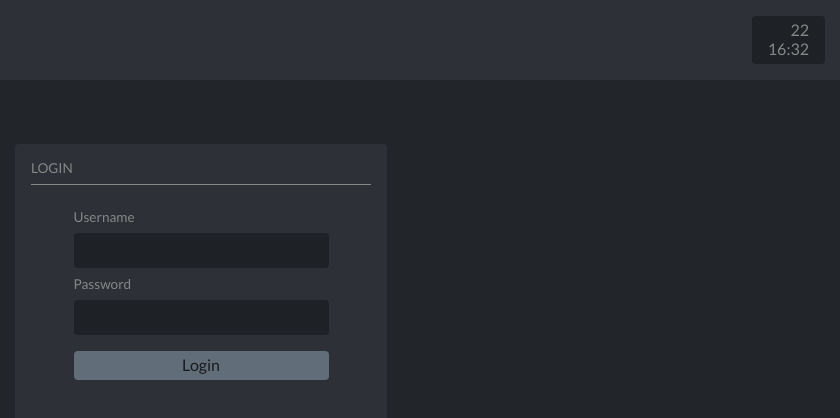
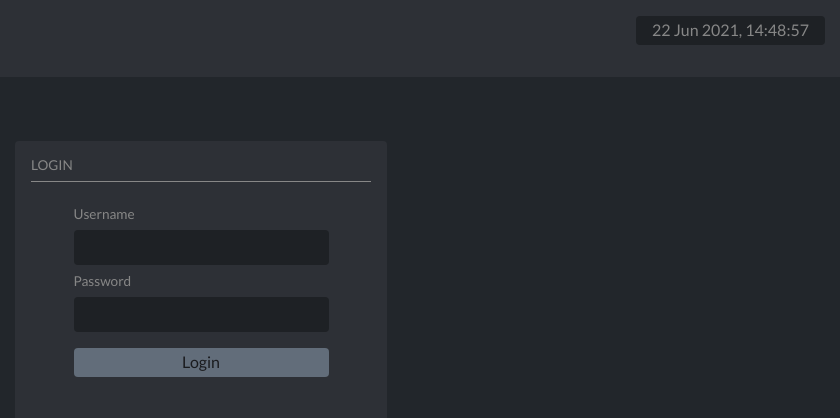
Before and after one commit to ikaem/labs, a React (Create React App) app: page /login in a window 1280 px wide. Shown: the top 418 px of the page, without its empty margins (439-1279 px from the left). Built offline with nearby package versions, Linux system fonts and the light colour scheme.

Commit message:
added clock

```diff
--- a/package.json
+++ b/package.json
@@ -13,6 +13,7 @@
     "@types/react-dom": "^17.0.0",
     "@types/react-router-dom": "^5.1.7",
     "clsx": "^1.1.1",
+    "dayjs": "^1.10.5",
     "react": "^17.0.2",
     "react-dom": "^17.0.2",
     "react-hook-form": "^7.9.0",
--- /dev/null
+++ b/src/common/components/clock.tsx
@@ -0,0 +1,22 @@
+import dayjs from 'dayjs';
+import { useEffect } from 'react';
+import { useState } from 'react';
+
+export const Clock: React.FC = () => {
+  const [time, setTime] = useState('');
+
+  useEffect(() => {
+    const intervalId = setInterval(() => {
+      setTime(new Date().toISOString());
+    }, 1000);
+
+    return () => clearInterval(intervalId);
+  }, []);
+
+  return (
+    <div className='clock'>
+      {dayjs(time).format('DD MMM YYYY')}, <br className='clock_splitter' />
+      {dayjs(time).format('HH:mm:ss')}
+    </div>
+  );
+};
--- a/src/common/components/index.ts
+++ b/src/common/components/index.ts
@@ -3,4 +3,5 @@ export { Filesystem } from './filesystem';
 export { Modal } from './modal';
 export { ProtectedRoute } from './protected-route';
 export { TopBar } from './top-bar';
+export { Clock } from './clock';
 export * from './icons';
--- a/src/common/components/layout.tsx
+++ b/src/common/components/layout.tsx
@@ -2,11 +2,11 @@ import { TopBar } from '.';
 import { useAuth } from '../../services/auth';
 
 export const Layout: React.FC = ({ children }) => {
-  const { isLoggedIn } = useAuth();
+  const { isLoggedIn, username } = useAuth();
 
   return (
     <div className='layout'>
-      <TopBar isLoggedIn={isLoggedIn} />
+      <TopBar isLoggedIn={isLoggedIn} username={username} />
       <main>{children}</main>
     </div>
   );
--- a/src/common/components/top-bar.tsx
+++ b/src/common/components/top-bar.tsx
@@ -1,21 +1,29 @@
+import { Clock } from '.';
+
 interface TopBarProps {
   isLoggedIn: boolean;
+  username: string | null;
 }
 
-export const TopBar: React.FC<TopBarProps> = ({ isLoggedIn }) => {
+export const TopBar: React.FC<TopBarProps> = ({ isLoggedIn, username }) => {
   return (
     <header className='top-bar'>
       <div className='top-bar_container'>
         {isLoggedIn && (
           <>
             <button className='start-button'>Start</button>
-            <div className='greeting'>Welcome username</div>
           </>
         )}
         <div className='container_clock-wrapper'>
-          22 <br /> 16:32
+          <Clock />
         </div>
       </div>
+
+      {username && (
+        <div className='lower-bar'>
+          <div className='greeting'>Welcome {username}</div>
+        </div>
+      )}
     </header>
   );
 };
--- /dev/null
+++ b/src/styles/components/add-file.scss
@@ -0,0 +1,78 @@
+// Edit File component
+// TODO this can all be merged into a single component
+// TODO move this to their own files
+.add-file {
+  padding: 0.5rem 0 1rem;
+
+  .add-file_form {
+    display: flex;
+    flex-direction: column;
+    margin: 0 auto;
+    max-width: 33.125rem;
+
+    .form-group {
+      display: flex;
+      flex-direction: column;
+      margin-bottom: 0.5rem;
+      position: relative;
+
+      label {
+        font-size: 0.85rem;
+        color: lighten($black_text, 15);
+        margin-bottom: 0.5rem;
+      }
+
+      input,
+      textarea {
+        background-color: $light_background;
+        border-radius: 4px;
+        padding: 0.5rem 1rem;
+        color: $dark_text;
+      }
+
+      .text-error {
+        position: absolute;
+        top: 2rem;
+        right: 1rem;
+        color: $dark_text;
+      }
+    }
+
+    .form_actions {
+      display: flex;
+      flex-direction: column;
+      justify-content: start;
+
+      .actions_btn {
+        margin-top: 0.5rem;
+        background-color: $dark_background;
+        padding: 4px 16px 6px;
+        border-radius: 4px;
+        cursor: pointer;
+        color: $light_text;
+
+        &:hover {
+          background-color: lighten($color: $dark_background, $amount: 10);
+        }
+        &:active {
+          background-color: lighten($color: $dark_background, $amount: 15);
+        }
+
+        &.cancel-btn {
+          color: darken($color: $light_text, $amount: 20);
+        }
+      }
+
+      @media screen and (min-width: 36rem) {
+        display: flex;
+        flex-direction: row;
+
+        .actions_btn {
+          &.cancel-btn {
+            margin-left: 1rem;
+          }
+        }
+      }
+    }
+  }
+}
--- /dev/null
+++ b/src/styles/components/add-folder.scss
@@ -0,0 +1,75 @@
+// Edit Folder component
+.add-folder {
+  padding: 0.5rem 0 1rem;
+
+  .add-folder_form {
+    display: flex;
+    flex-direction: column;
+    margin: 0 auto;
+    max-width: 33.125rem;
+
+    .form-group {
+      display: flex;
+      flex-direction: column;
+      margin-bottom: 0.5rem;
+      position: relative;
+
+      label {
+        font-size: 0.85rem;
+        color: lighten($black_text, 15);
+        margin-bottom: 0.5rem;
+      }
+
+      input {
+        background-color: $light_background;
+        border-radius: 4px;
+        padding: 0.5rem 1rem;
+        color: $dark_text;
+      }
+
+      .text-error {
+        position: absolute;
+        top: 2rem;
+        right: 1rem;
+        color: $dark_text;
+      }
+    }
+
+    .form_actions {
+      display: flex;
+      flex-direction: column;
+      justify-content: start;
+
+      .actions_btn {
+        margin-top: 0.5rem;
+        background-color: $dark_background;
+        padding: 4px 16px 6px;
+        border-radius: 4px;
+        cursor: pointer;
+        color: $light_text;
+
+        &:hover {
+          background-color: lighten($color: $dark_background, $amount: 10);
+        }
+        &:active {
+          background-color: lighten($color: $dark_background, $amount: 15);
+        }
+
+        &.cancel-btn {
+          color: darken($color: $light_text, $amount: 20);
+        }
+      }
+
+      @media screen and (min-width: 36rem) {
+        display: flex;
+        flex-direction: row;
+
+        .actions_btn {
+          &.cancel-btn {
+            margin-left: 1rem;
+          }
+        }
+      }
+    }
+  }
+}
--- /dev/null
+++ b/src/styles/components/clock.scss
@@ -0,0 +1,7 @@
+.clock {
+  @media screen and (min-width: 36rem) {
+    .clock_splitter {
+      display: none;
+    }
+  }
+}
--- a/src/styles/components/filesystem.scss
+++ b/src/styles/components/filesystem.scss
@@ -155,158 +155,3 @@
     }
   }
 }
-
-// Edit Folder component
-.add-folder {
-  padding: 0.5rem 0 1rem;
-
-  .add-folder_form {
-    display: flex;
-    flex-direction: column;
-    margin: 0 auto;
-    max-width: 33.125rem;
-
-    .form-group {
-      display: flex;
-      flex-direction: column;
-      margin-bottom: 0.5rem;
-      position: relative;
-
-      label {
-        font-size: 0.85rem;
-        color: lighten($black_text, 15);
-        margin-bottom: 0.5rem;
-      }
-
-      input {
-        background-color: $light_background;
-        border-radius: 4px;
-        padding: 0.5rem 1rem;
-        color: $dark_text;
-      }
-
-      .text-error {
-        position: absolute;
-        top: 2rem;
-        right: 1rem;
-        color: $dark_text;
-      }
-    }
-
-    .form_actions {
-      display: flex;
-      flex-direction: column;
-      justify-content: start;
-
-      .actions_btn {
-        margin-top: 0.5rem;
-        background-color: $dark_background;
-        padding: 4px 16px 6px;
-        border-radius: 4px;
-        cursor: pointer;
-        color: $light_text;
-
-        &:hover {
-          background-color: lighten($color: $dark_background, $amount: 10);
-        }
-        &:active {
-          background-color: lighten($color: $dark_background, $amount: 15);
-        }
-
-        &.cancel-btn {
-          color: darken($color: $light_text, $amount: 20);
-        }
-      }
-
-      @media screen and (min-width: 36rem) {
-        display: flex;
-        flex-direction: row;
-
-        .actions_btn {
-          &.cancel-btn {
-            margin-left: 1rem;
-          }
-        }
-      }
-    }
-  }
-}
-
-// Edit File component
-// TODO this can all be merged into a single component
-// TODO move this to their own files
-.add-file {
-  padding: 0.5rem 0 1rem;
-
-  .add-file_form {
-    display: flex;
-    flex-direction: column;
-    margin: 0 auto;
-    max-width: 33.125rem;
-
-    .form-group {
-      display: flex;
-      flex-direction: column;
-      margin-bottom: 0.5rem;
-      position: relative;
-
-      label {
-        font-size: 0.85rem;
-        color: lighten($black_text, 15);
-        margin-bottom: 0.5rem;
-      }
-
-      input,
-      textarea {
-        background-color: $light_background;
-        border-radius: 4px;
-        padding: 0.5rem 1rem;
-        color: $dark_text;
-      }
-
-      .text-error {
-        position: absolute;
-        top: 2rem;
-        right: 1rem;
-        color: $dark_text;
-      }
-    }
-
-    .form_actions {
-      display: flex;
-      flex-direction: column;
-      justify-content: start;
-
-      .actions_btn {
-        margin-top: 0.5rem;
-        background-color: $dark_background;
-        padding: 4px 16px 6px;
-        border-radius: 4px;
-        cursor: pointer;
-        color: $light_text;
-
-        &:hover {
-          background-color: lighten($color: $dark_background, $amount: 10);
-        }
-        &:active {
-          background-color: lighten($color: $dark_background, $amount: 15);
-        }
-
-        &.cancel-btn {
-          color: darken($color: $light_text, $amount: 20);
-        }
-      }
-
-      @media screen and (min-width: 36rem) {
-        display: flex;
-        flex-direction: row;
-
-        .actions_btn {
-          &.cancel-btn {
-            margin-left: 1rem;
-          }
-        }
-      }
-    }
-  }
-}
--- a/src/styles/components/top-bar.scss
+++ b/src/styles/components/top-bar.scss
@@ -1,8 +1,9 @@
 .top-bar {
   background-color: $gray_background;
-  padding: 1rem;
+  padding: 1rem 1rem 2rem;
   color: $light_text;
   word-wrap: break-word;
+  position: relative;
 
   .top-bar_container {
     display: flex;
@@ -40,4 +41,11 @@
       text-align: right;
     }
   }
+
+  .lower-bar {
+    position: absolute;
+    right: 1rem;
+    bottom: 0.5rem;
+    color: darken($emphasis_orange, 7);
+  }
 }
--- a/src/styles/main.scss
+++ b/src/styles/main.scss
@@ -2,6 +2,7 @@
 
 @import './components/layout.scss', './components/top-bar.scss',
   './components/filesystem.scss', './components/icons.scss',
-  './components/modal.scss';
+  './components/modal.scss', './components/clock.scss',
+  './components/add-file.scss', './components//add-folder.scss';
 
 @import './modules/os.scss', './modules/login.scss';
```
Also changed, not shown: 1 other file (tests, documents, lock files or other folders).
